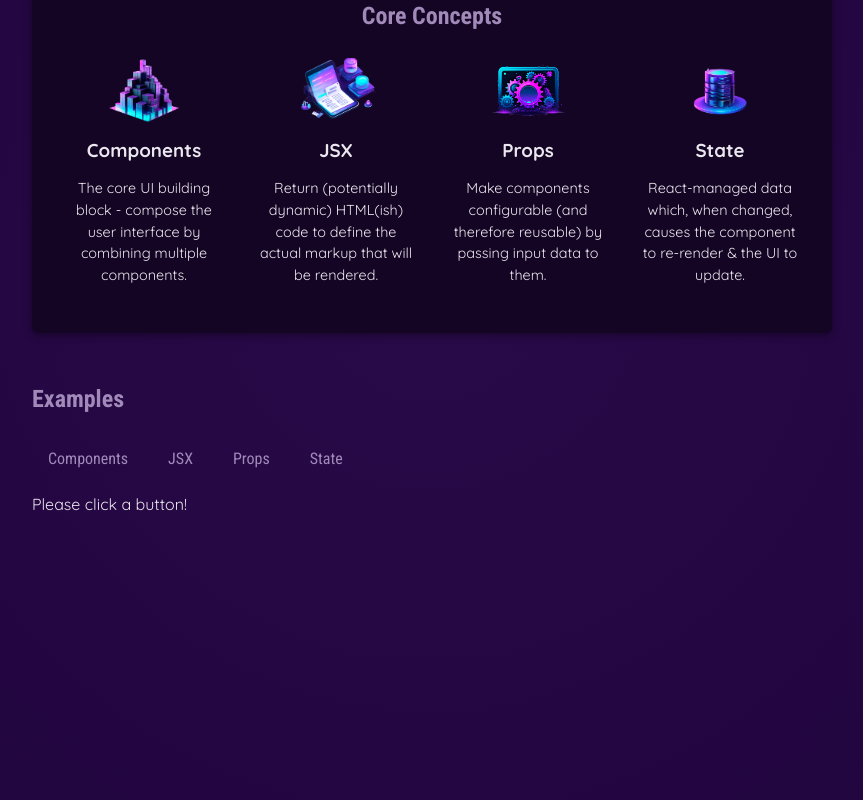
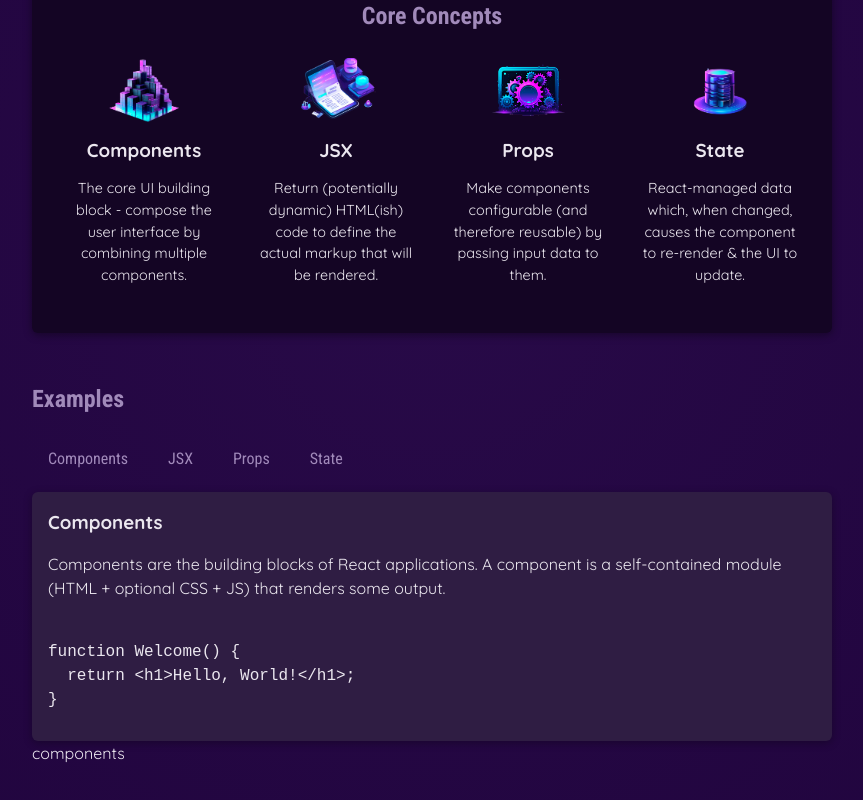
Before and after one commit to francesco-mauro/first-react-page, a React (Vite) app: page / in a window 1280 px wide. Shown: the part 366-1166 px from the top of the page, without its empty margins (208-1071 px from the left). Built offline with nearby package versions, Linux system fonts and the light colour scheme.

Commit message:
add: new tab-content

```diff
--- a/src/App.jsx
+++ b/src/App.jsx
@@ -11,12 +11,13 @@
 // import { Header } from './components/Header';
 import CoreConcept from './components/CoreConcept.jsx';
 import TabButton from "./components/TabButton.jsx";
+import { EXAMPLES } from './data';
 
 
 function App() {
   // Crea una variabile di stato "selectedTopic" e la funzione per aggiornarla "setSelectedTopic".
   // Il valore iniziale è "Please click a button!". Quando chiami setSelectedTopic, React aggiorna lo stato e ri-renderizza il componente.
-  const [selectedTopic, setSelectedTopic] = useState("Please click a button!");
+  const [selectedTopic, setSelectedTopic] = useState("components");
 
   function handleSelect(selectedButton) {
     //Selecteed button should be a string "components", "jsx", "props", "state"
@@ -55,7 +56,15 @@
             <TabButton onSelect={() => handleSelect("props")}> Props </TabButton>
             <TabButton onSelect={() => handleSelect("state")}> State </TabButton>
           </menu>
-          {/* if check here */}
+          <div id="tab-content">
+            <h3> {EXAMPLES[selectedTopic].title}</h3>
+            <p>{EXAMPLES[selectedTopic].description}</p>
+            <pre>
+              <code>
+                {EXAMPLES[selectedTopic].code}
+              </code>
+            </pre>
+          </div>
           {selectedTopic}
 
         </section>
--- a/src/data.js
+++ b/src/data.js
@@ -3,6 +3,8 @@
 import jsxImg from './assets/jsx-ui.png';
 import stateImg from './assets/state-mgmt.png';
 
+
+// ***************************************************************
 export const CORE_CONCEPTS = [
   {
     image: componentsImg,
@@ -29,6 +31,9 @@
       'React-managed data which, when changed, causes the component to re-render & the UI to update.',
   },
 ];
+
+
+// ***************************************************************
 
 export const EXAMPLES = {
   components: {
```
